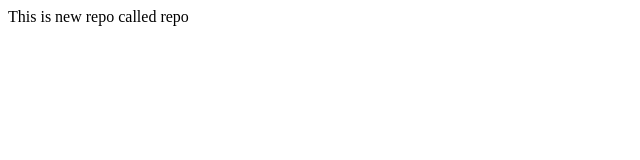
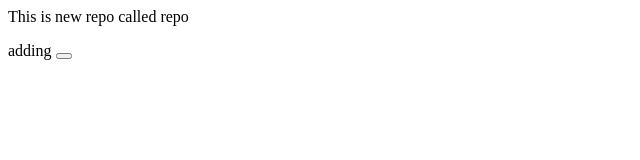
Before and after one commit to ASHWANIPSIT/LOCAL_DEVOPS_LAUNCH, a plain HTML site: page index.html in a window 1280 px wide. Shown: the full height of the page, 0-640 px from the left. Drawn offline with Linux system fonts and the light colour scheme.

Commit message:
ADDED SUBMIT BUTTON

```diff
--- a/index.html
+++ b/index.html
@@ -1 +1,2 @@
 <p> This is new repo called repo</p>
+<p> adding <button type="submit"></button></p>
```
